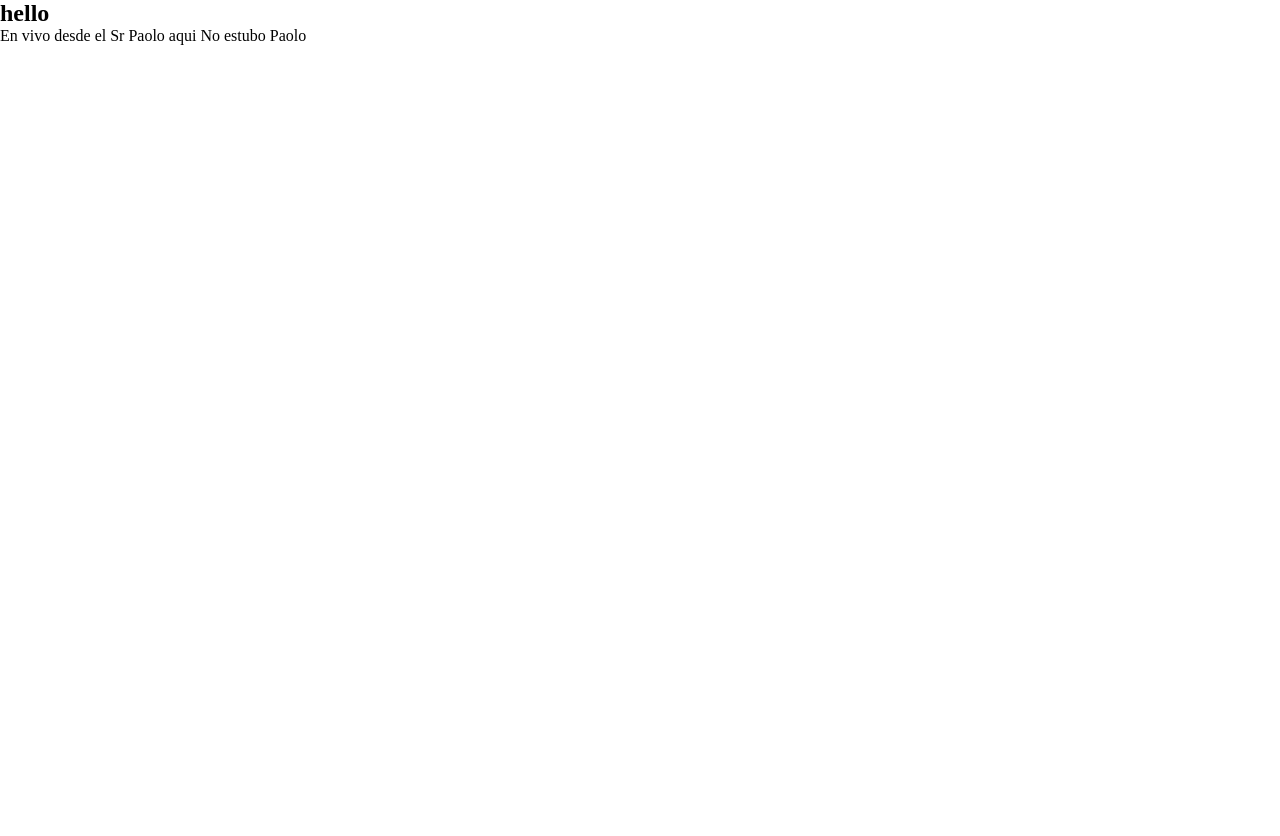
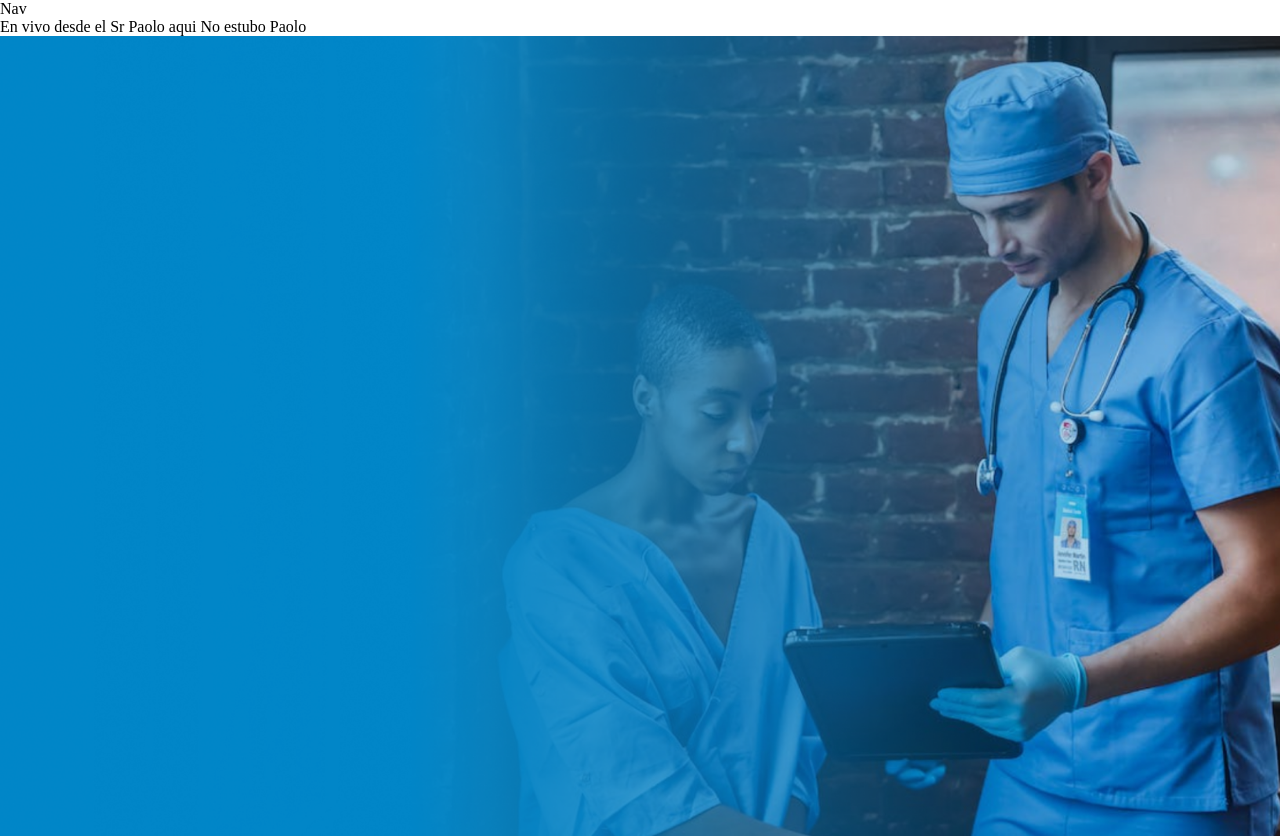
Before and after one commit to Mp-keyner/PlantillaSteamMedical, a React (Vite) app: page /Login in a window 1280 px wide. Before the commit the page ends 800 px from the top, so only its background shows below. Built offline with nearby package versions, Linux system fonts and the light colour scheme.

Commit message:
12 de bovi

```diff
--- a/src/App.jsx
+++ b/src/App.jsx
@@ -1,5 +1,6 @@
 import React from 'react'
 import Nav from './components/Nav'
+import Login from './pages/Login'
 
 const App = () => {
   return (
@@ -7,6 +8,7 @@ const App = () => {
       <Nav/>
       En vivo desde el Sr Paolo
       aqui No estubo Paolo
+      <Login />
     </div>
   )
 }
--- a/src/components/Nav.jsx
+++ b/src/components/Nav.jsx
@@ -2,11 +2,7 @@ import React from 'react'
 
 const Nav = () => {
   return (
-    <>
-        <nav>
-            <h1>hello</h1>
-        </nav>
-    </>
+    <div>Nav</div>
   )
 }
 
--- a/src/pages/Login.jsx
+++ b/src/pages/Login.jsx
@@ -2,7 +2,7 @@ import React from 'react'
 
 const Login = () => {
   return (
-    <div>Login</div>
+    <div style={{height: '100vh', width: '100%', backgroundImage: "url('/img/LoginSteam.png')", backgroundPosition: 'center', backgroundSize: 'cover'}}></div>
   )
 }
 
```
Also changed, not shown: public/img/LoginSteam.png (added).
